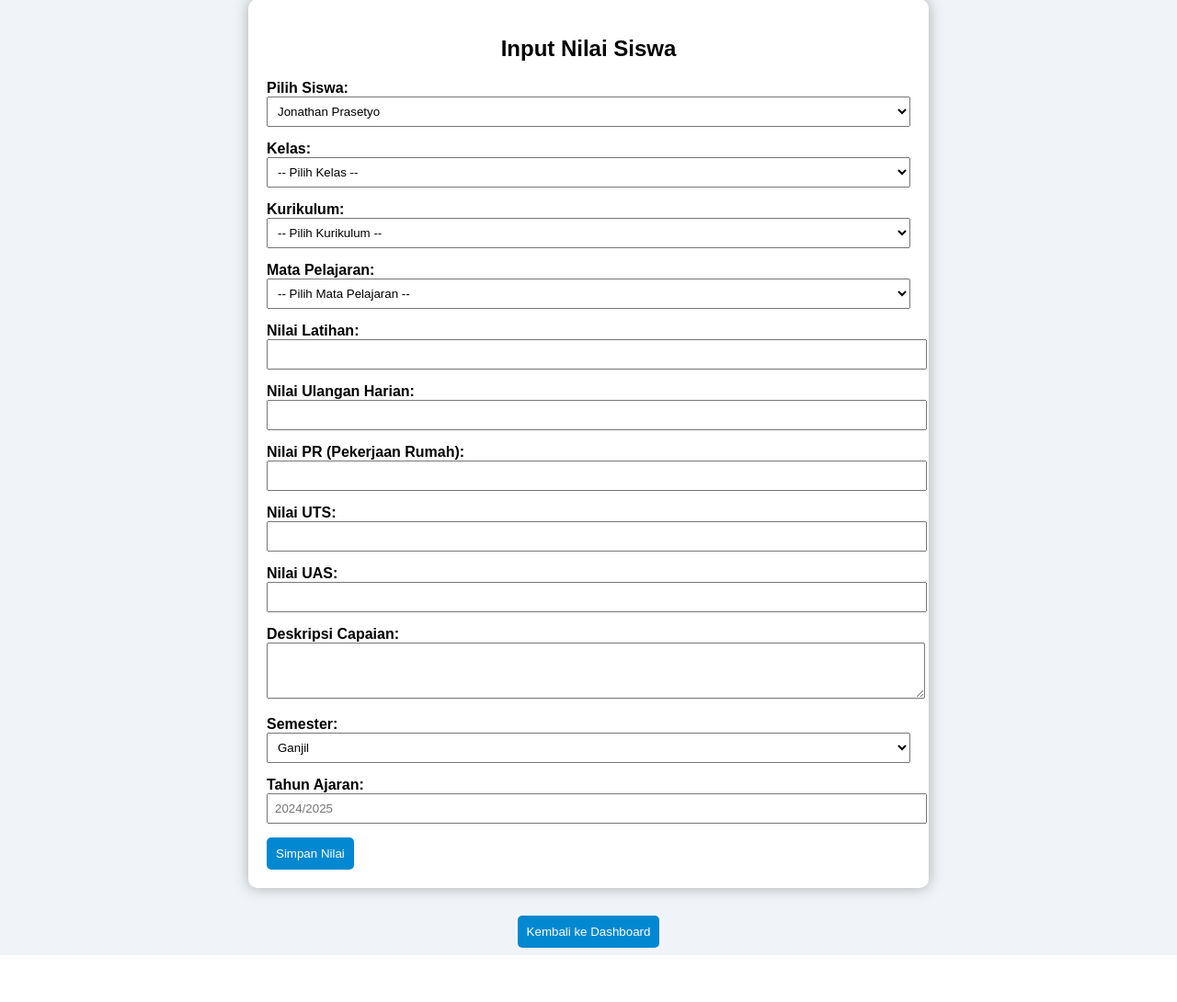
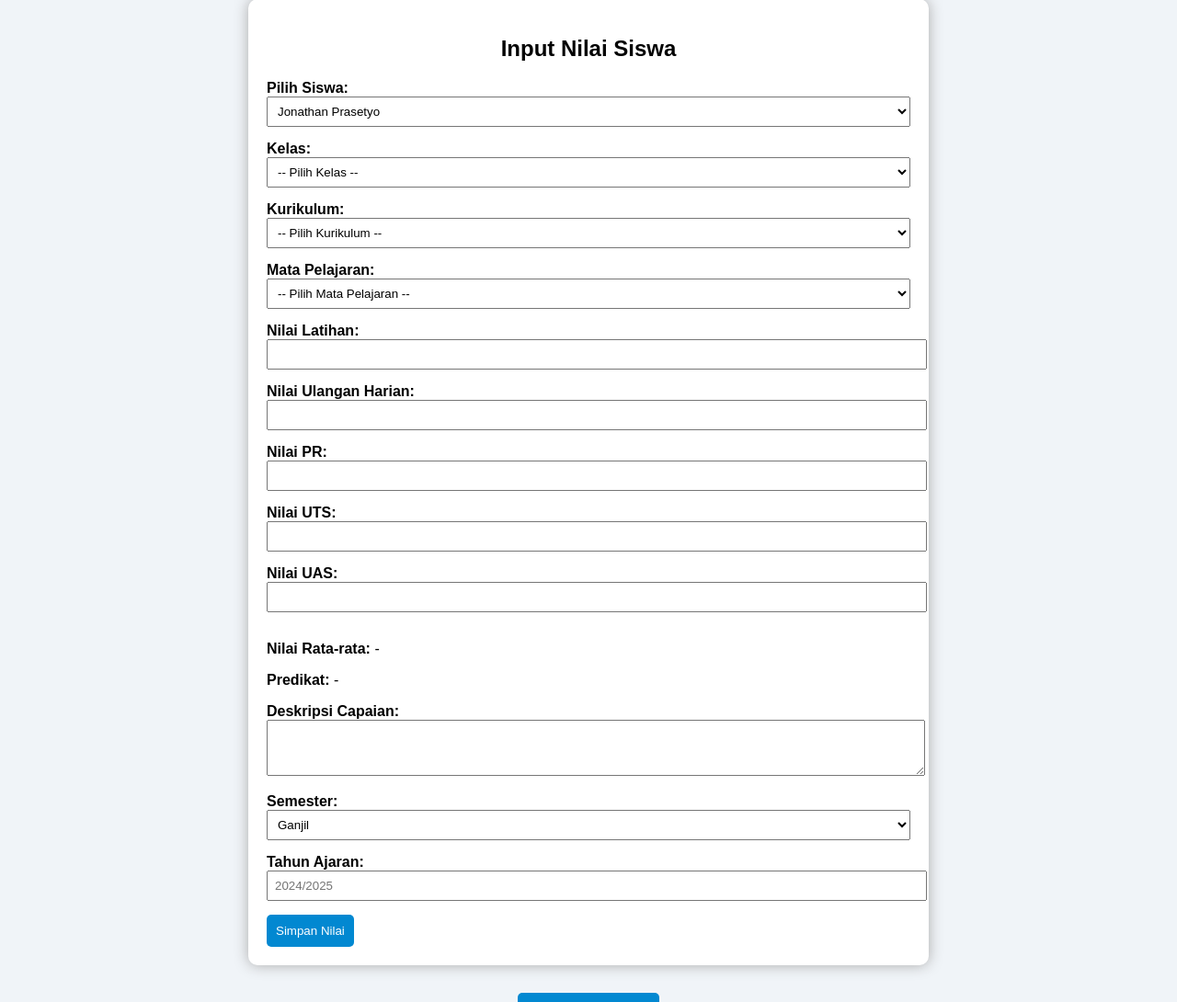
Before and after one commit to gabriel-ima/rapor_online, a PHP site: page /dashboard/input_nilai.php in a window 1280 px wide. Shown: the part 31-1121 px from the top of the page at 92% size. Before the commit the page ends 1070 px from the top, so only its background shows below. Run offline with PHP 8.4, Linux system fonts and the light colour scheme; a user stored in the database is signed in; data comes from the database, SQL or seed files in the repository.

Commit message:
Update input_nilai.php

```diff
--- a/dashboard/input_nilai.php
+++ b/dashboard/input_nilai.php
@@ -168,19 +168,27 @@ $guru_username = $_SESSION['username'];
         </select>
 
         <label>Nilai Latihan:</label>
-        <input type="number" name="nilai_latihan" required>
+        <input type="number" name="nilai_latihan" id="nilai_latihan" required oninput="hitungRataRata()">
 
         <label>Nilai Ulangan Harian:</label>
-        <input type="number" name="nilai_ulangan" required>
+        <input type="number" name="nilai_ulangan" id="nilai_ulangan" required oninput="hitungRataRata()">
 
-        <label>Nilai PR (Pekerjaan Rumah):</label>
-        <input type="number" name="nilai_pr" required>
+        <label>Nilai PR:</label>
+        <input type="number" name="nilai_pr" id="nilai_pr" required oninput="hitungRataRata()">
 
         <label>Nilai UTS:</label>
-        <input type="number" name="nilai_uts" required>
+        <input type="number" name="nilai_uts" id="nilai_uts" required oninput="hitungRataRata()">
 
         <label>Nilai UAS:</label>
-        <input type="number" name="nilai_uas" required>
+        <input type="number" name="nilai_uas" id="nilai_uas" required oninput="hitungRataRata()">
+
+        <!-- Menampilkan hasil -->
+        <p><strong>Nilai Rata-rata:</strong> <span id="hasil_rata2">-</span></p>
+        <p><strong>Predikat:</strong> <span id="hasil_predikat">-</span></p>
+
+        <!-- Hidden input untuk dikirim ke PHP -->
+        <input type="hidden" name="nilai_rata2" id="nilai_rata2">
+        <input type="hidden" name="predikat" id="predikat">
 
 
         <!-- <label>Nilai Ekstrakurikuler:</label>
@@ -214,5 +222,38 @@ $guru_username = $_SESSION['username'];
     </a>
 </div>
 
+<script>
+function hitungRataRata() {
+    const latihan = parseFloat(document.getElementById("nilai_latihan").value) || 0;
+    const ulangan = parseFloat(document.getElementById("nilai_ulangan").value) || 0;
+    const pr = parseFloat(document.getElementById("nilai_pr").value) || 0;
+    const uts = parseFloat(document.getElementById("nilai_uts").value) || 0;
+    const uas = parseFloat(document.getElementById("nilai_uas").value) || 0;
+
+    const total = latihan + ulangan + pr + uts + uas;
+    const rata2 = total / 5;
+
+    let predikat = "-";
+    if (rata2 >= 93 && $nilai_rata2 <= 100) {
+        predikat = "A";
+    } else if (rata2 >= 84) {
+        predikat = "B";
+    } else if (rata2 >= 75) {
+        predikat = "C";
+    } else {
+        predikat = "D";
+    }
+
+    // Tampilkan hasil ke user
+    document.getElementById("hasil_rata2").innerText = rata2.toFixed(2);
+    document.getElementById("hasil_predikat").innerText = predikat;
+
+    // Simpan ke input tersembunyi agar bisa dikirim ke PHP
+    document.getElementById("nilai_rata2").value = rata2.toFixed(2);
+    document.getElementById("predikat").value = predikat;
+}
+</script>
+
+
 </body>
 </html>
```
